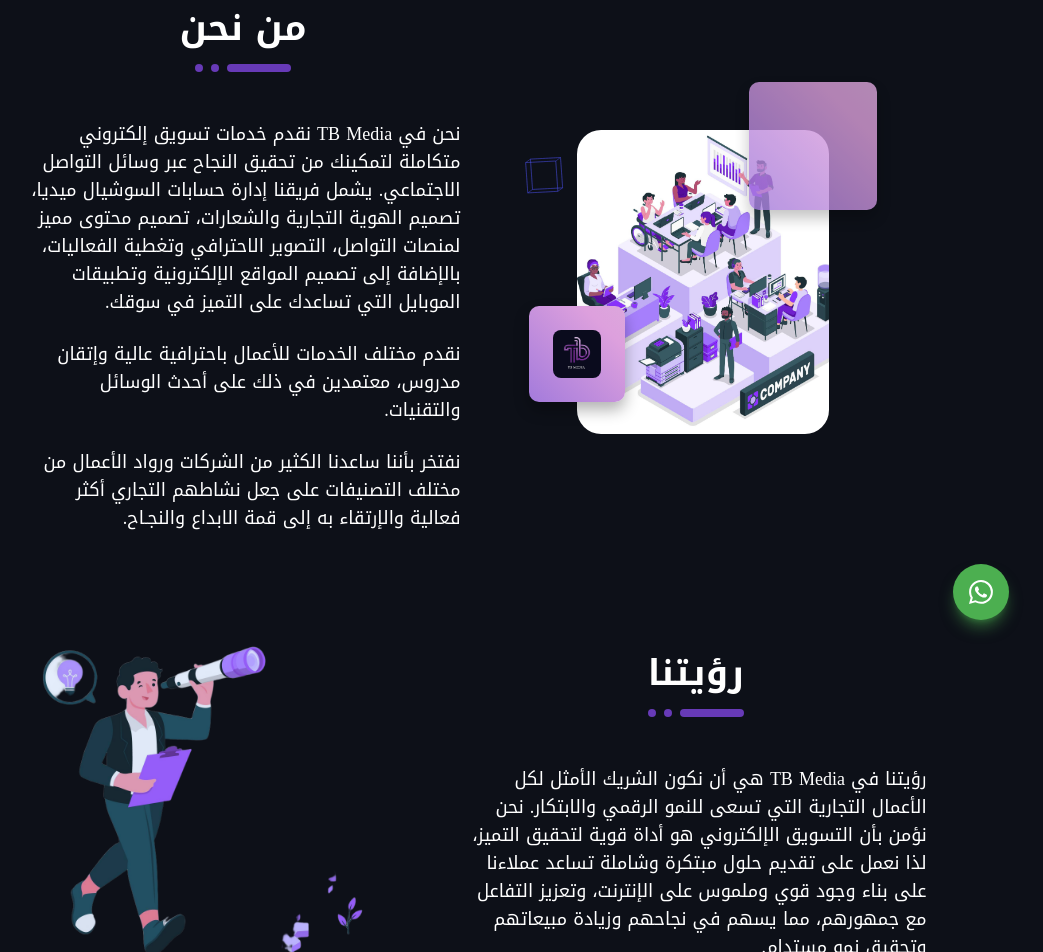
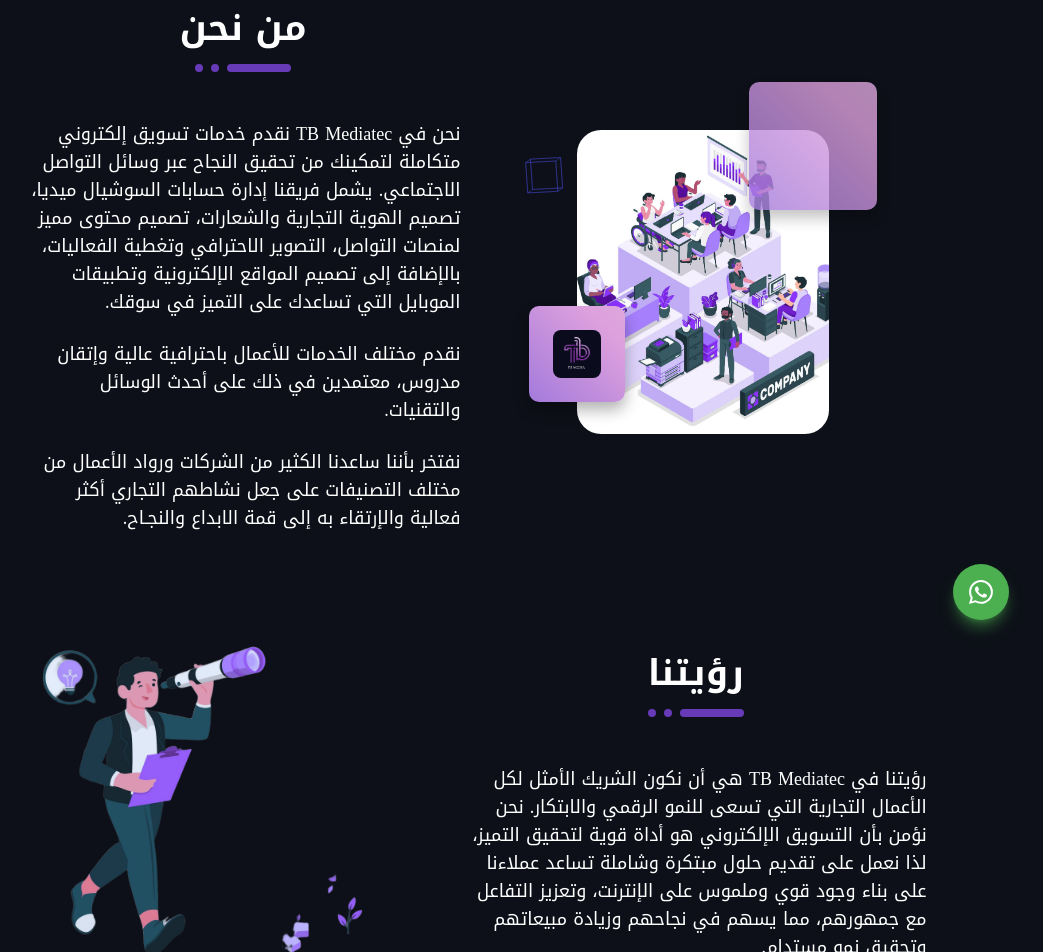
Before and after one commit to waleed31/tb-media, a React (Vite) app: page /how-are-we in a window 1280 px wide. Shown: the part 140-1092 px from the top of the page, without its empty margins (191-1234 px from the left). Built offline with nearby package versions, Linux system fonts and the light colour scheme.

Commit message:
Update HowAreWe.tsx

```diff
--- a/src/pages/HowAreWe.tsx
+++ b/src/pages/HowAreWe.tsx
@@ -47,7 +47,7 @@
             <ScrollAnimation animateIn="fadeInLeft" animateOnce>
               <SectionHeading title="من نحن" />
               <p className="mb-6 text-lg">
-                نحن في TB Media نقدم خدمات تسويق إلكتروني متكاملة لتمكينك من
+                نحن في TB Mediatec نقدم خدمات تسويق إلكتروني متكاملة لتمكينك من
                 تحقيق النجاح عبر وسائل التواصل الاجتماعي. يشمل فريقنا إدارة
                 حسابات السوشيال ميديا، تصميم الهوية التجارية والشعارات، تصميم
                 محتوى مميز لمنصات التواصل، التصوير الاحترافي وتغطية الفعاليات،
@@ -74,7 +74,7 @@
             <ScrollAnimation animateIn="fadeInLeft" animateOnce>
               <SectionHeading title="رؤيتنا" />
               <p className="text-lg">
-                رؤيتنا في TB Media هي أن نكون الشريك الأمثل لكل الأعمال التجارية
+                رؤيتنا في TB Mediatec هي أن نكون الشريك الأمثل لكل الأعمال التجارية
                 التي تسعى للنمو الرقمي والابتكار. نحن نؤمن بأن التسويق
                 الإلكتروني هو أداة قوية لتحقيق التميز، لذا نعمل على تقديم حلول
                 مبتكرة وشاملة تساعد عملاءنا على بناء وجود قوي وملموس على
```
